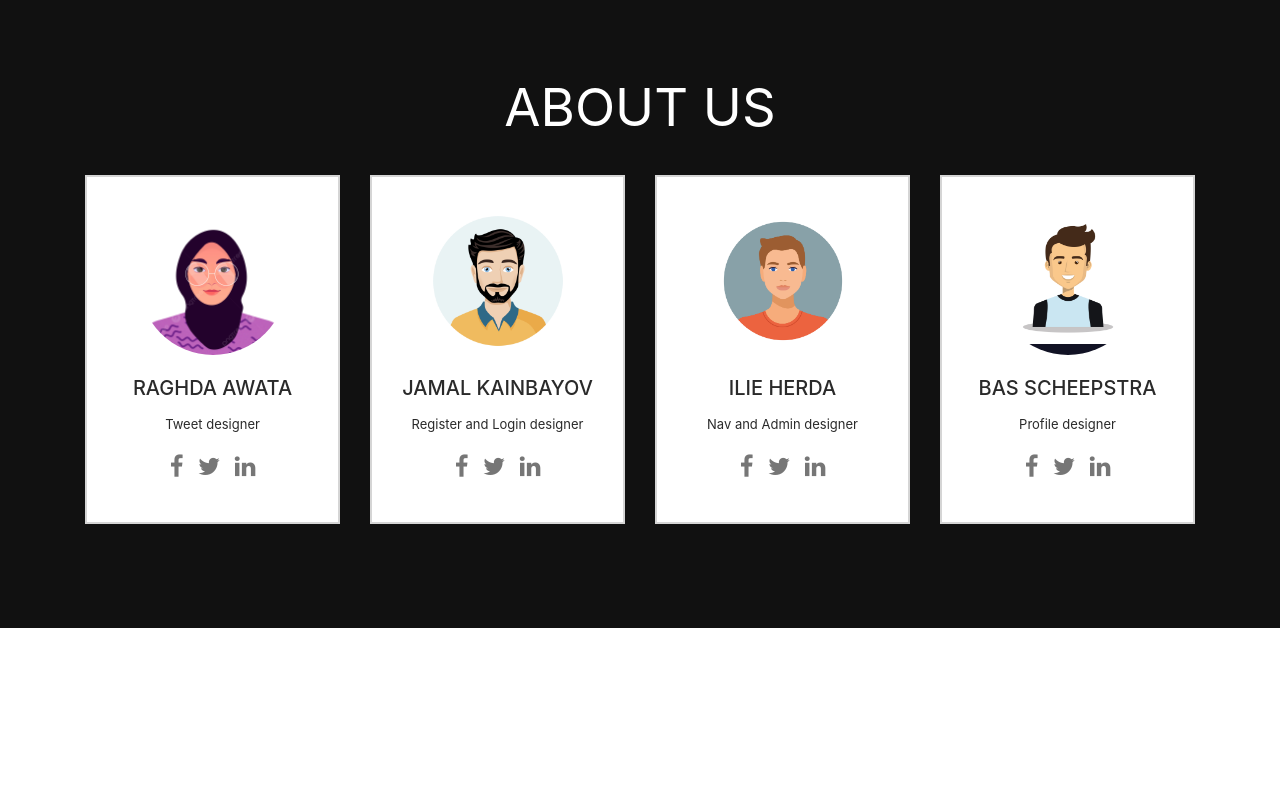
After one commit to JamalKainbayov/Project-3, a PHP site: page /team.php in a window 1280 px wide. The commit adds this page. Run offline with PHP 8.4, Linux system fonts and the light colour scheme; some libraries are stand-ins or nearby versions.

Commit message:
about us pagina  maken

```diff
--- a/function.php
+++ b/function.php
@@ -1,7 +1,7 @@
 <?php
 require ("Index.php");
 if (!isset($_SESSION['Id'])) {
-	header("Location: function.php");
+	header("Location: Login.php");
 }
 $user_id = $_SESSION['Id'];
 if (isset($_POST["btn_add_post"])) {
@@ -131,7 +131,7 @@ if (isset($_POST["btn_add_post"])) {
 							<div id="image-update-preview"></div>
 							<!-- <i class="fa-regular fa-face-smile"></i> -->
 						</div>
-						<button class="btn btn-outline-primary" type="submit" name="btn_update_post">opslaan</button>
+						<button class="btn btn-dark btn-style" type="submit" name="btn_update_post">opslaan</button>
 					</form>
 				</div>
 			</div>
--- /dev/null
+++ b/team.css
@@ -0,0 +1,114 @@
+.row.heading h2 {
+    color: #fff;
+    font-size: 52.52px;
+    line-height: 95px;
+    font-weight: 400;
+    text-align: center;
+    margin: 0 0 0px;
+    padding-bottom: 20px;
+    text-transform: uppercase;
+}
+ul{
+  margin:0;
+  padding:0;
+  list-style:none;
+}
+.heading.heading-icon {
+    display: block;
+}
+.padding-lg {
+	display: block;
+	padding-top: 60px;
+	padding-bottom: 60px;
+}
+.practice-area.padding-lg {
+    padding-bottom: 55px;
+    padding-top: 55px;
+}
+.practice-area .inner{
+     border:1px solid #999999;
+	 text-align:center;
+	 margin-bottom:28px;
+	 padding:40px 25px;
+}
+.our-webcoderskull .cnt-block:hover {
+    box-shadow: 0px 0px 10px rgba(0,0,0,0.3);
+    border: 0;
+}
+.practice-area .inner h3{
+    color:#3c3c3c;
+	font-size:24px;
+	font-weight:500;
+	font-family: 'Poppins', sans-serif;
+	padding: 10px 0;
+}
+.practice-area .inner p{
+    font-size:14px;
+	line-height:22px;
+	font-weight:400;
+}
+.practice-area .inner img{
+	display:inline-block;
+}
+
+
+.our-webcoderskull{
+  background: #111;
+
+}
+.our-webcoderskull .cnt-block{
+   float:left;
+   width:100%;
+   background:#fff;
+   padding:30px 20px;
+   text-align:center;
+   border:2px solid #d5d5d5;
+   margin: 0 0 28px;
+}
+.our-webcoderskull .cnt-block figure{
+   width:148px;
+   height:148px;
+   border-radius:100%;
+   display:inline-block;
+   margin-bottom: 15px;
+}
+.our-webcoderskull .cnt-block img{
+   width:148px;
+   height:148px;
+   border-radius:100%;
+}
+.our-webcoderskull .cnt-block h3{
+   color:#2a2a2a;
+   font-size:20px;
+   font-weight:500;
+   padding:6px 0;
+   text-transform:uppercase;
+}
+.our-webcoderskull .cnt-block h3 a{
+  text-decoration:none;
+	color:#2a2a2a;
+}
+.our-webcoderskull .cnt-block h3 a:hover{
+	color:#337ab7;
+}
+.our-webcoderskull .cnt-block p{
+   color:#2a2a2a;
+   font-size:13px;
+   line-height:20px;
+   font-weight:400;
+}
+.our-webcoderskull .cnt-block .follow-us{
+	margin:20px 0 0;
+}
+.our-webcoderskull .cnt-block .follow-us li{
+    display:inline-block;
+	width:auto;
+	margin:0 5px;
+}
+.our-webcoderskull .cnt-block .follow-us li .fa{
+   font-size:24px;
+   color:#767676;
+}
+.our-webcoderskull .cnt-block .follow-us li .fa:hover{
+   color:#025a8e;
+}
--- /dev/null
+++ b/team.php
@@ -0,0 +1,77 @@
+<head>
+  <meta charset="utf-8">
+  <title>About us</title>
+  <link rel="stylesheet" type="text/css" href="team.css">
+  <link href="https://fonts.googleapis.com/css2?family=IBM+Plex+Sans:wght@400;500&family=IBM+Plex+Serif:wght@300;400&display=swap" rel="stylesheet">
+  <link rel="stylesheet" href="https://cdnjs.cloudflare.com/ajax/libs/font-awesome/4.7.0/css/font-awesome.min.css">
+</head>
+<body>
+<link href="//maxcdn.bootstrapcdn.com/bootstrap/4.1.1/css/bootstrap.min.css" rel="stylesheet" id="bootstrap-css">
+<script src="//maxcdn.bootstrapcdn.com/bootstrap/4.1.1/js/bootstrap.min.js"></script>
+<script src="//cdnjs.cloudflare.com/ajax/libs/jquery/3.2.1/jquery.min.js"></script>
+<!------ Include the above in your HEAD tag ---------->
+
+<link rel="stylesheet" href="https://stackpath.bootstrapcdn.com/font-awesome/4.7.0/css/font-awesome.min.css">
+
+<section class="our-webcoderskull padding-lg">
+  <div class="container">
+    <div class="row heading heading-icon">
+        <h2> About us</h2>
+    </div>
+    <ul class="row">
+      <li class="col-12 col-md-6 col-lg-3">
+          <div class="cnt-block equal-hight" style="height: 349px;">
+            <figure><img src="images/vrouw.png" class="img-responsive" alt=""></figure>
+            <h3><a href="#">Raghda Awata
+</a></h3>
+            <p>Tweet designer</p>
+            <ul class="follow-us clearfix">
+              <li><a href="#"><i class="fa fa-facebook" aria-hidden="true"></i></a></li>
+              <li><a href="#"><i class="fa fa-twitter" aria-hidden="true"></i></a></li>
+              <li><a href="#"><i class="fa fa-linkedin" aria-hidden="true"></i></a></li>
+            </ul>
+          </div>
+      </li>
+      <li class="col-12 col-md-6 col-lg-3">
+          <div class="cnt-block equal-hight" style="height: 349px;">
+            <figure><img src="images/man1.jpg" class="img-responsive" alt=""></figure>
+            <h3><a href="#">Jamal Kainbayov
+ </a></h3>
+            <p>Register and Login designer</p>
+            <ul class="follow-us clearfix">
+              <li><a href="#"><i class="fa fa-facebook" aria-hidden="true"></i></a></li>
+              <li><a href="#"><i class="fa fa-twitter" aria-hidden="true"></i></a></li>
+              <li><a href="#"><i class="fa fa-linkedin" aria-hidden="true"></i></a></li>
+            </ul>
+          </div>
+      </li>
+      <li class="col-12 col-md-6 col-lg-3">
+          <div class="cnt-block equal-hight" style="height: 349px;">
+            <figure><img src="images/man2.jpg" class="img-responsive" alt=""></figure>
+            <h3><a href="#">Ilie Herda
+ </a></h3>
+            <p>Nav and Admin designer</p>
+            <ul class="follow-us clearfix">
+              <li><a href="#"><i class="fa fa-facebook" aria-hidden="true"></i></a></li>
+              <li><a href="#"><i class="fa fa-twitter" aria-hidden="true"></i></a></li>
+              <li><a href="#"><i class="fa fa-linkedin" aria-hidden="true"></i></a></li>
+            </ul>
+          </div>
+       </li>
+      <li class="col-12 col-md-6 col-lg-3">
+          <div class="cnt-block equal-hight" style="height: 349px;">
+            <figure><img src="images/man3.jpg" class="img-responsive" alt=""></figure>
+            <h3><a href="#">Bas Scheepstra
+ </a></h3>
+            <p>Profile designer</p>
+            <ul class="follow-us clearfix">
+              <li><a href="#"><i class="fa fa-facebook" aria-hidden="true"></i></a></li>
+              <li><a href="#"><i class="fa fa-twitter" aria-hidden="true"></i></a></li>
+              <li><a href="#"><i class="fa fa-linkedin" aria-hidden="true"></i></a></li>
+            </ul>
+          </div>
+      </li>
+    </ul>
+  </div>
+</section>
+</body>
```
Also changed, not shown: Nav.php (+9 -2 lines), Register.php (+13 -4 lines), comment.php (+56 -1 lines), images/man1.jpg (added), images/man2.jpg (added), images/man3.jpg (added), images/vrouw.png (added).
